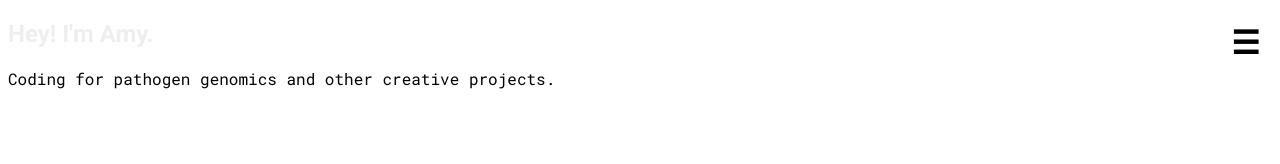
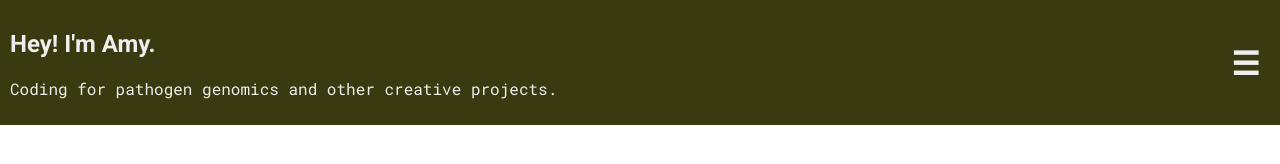
Before and after one commit to gaskinae/gaskinae, a plain HTML site: page index.html in a window 1280 px wide. Drawn offline with nearby package versions, Linux system fonts and the light colour scheme.

Commit message:
Add top bar styles and global body

```diff
--- a/styles.css
+++ b/styles.css
@@ -1,5 +1,9 @@
 /* Global settings */
 @import url('https://fonts.googleapis.com/css?family=Roboto:400,700|Roboto+Mono&display=swap');
+
+body {
+    margin: 0; /* Remove default margin */
+}
 
 html{
     background-color: #FFF;
@@ -11,6 +15,16 @@ h1 {
     color: #eee;
     margin-bottom: 20px;
     font-weight: bold;
+}
+
+/* Top bar styles */
+#topBar {
+    background-color: #393A10;
+    color: #eee;
+    padding: 10px;
+    display: flex;
+    justify-content: space-between;
+    align-items: center;
 }
 
 /* Sidebar menu */
@@ -35,7 +49,8 @@ h1 {
    ul{
        list-style: none;
        padding: 0;
-       margin-top: 75px;
+       /*margin-top: 75px;*/
+       margin: 0;
    }
 
    li{
@@ -62,7 +77,7 @@ h1 {
        width: 400px;
        height: 100%;
        top: 0;
-       right: -100px;
+       right: -400px;
        overflow:hidden;
        background-color: #E3D4C6;
        position: fixed;
```
